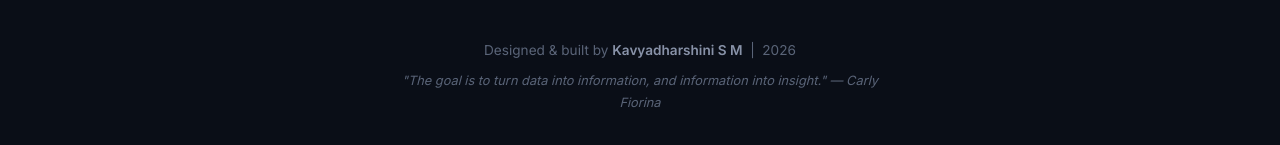
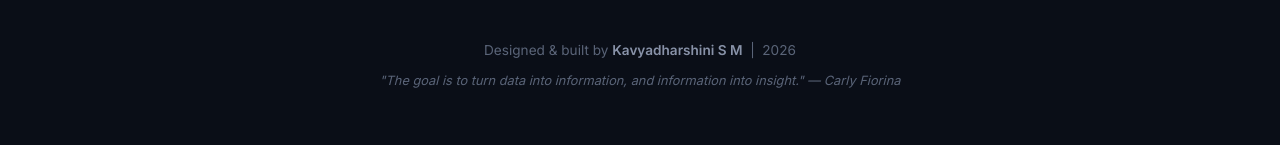
Before and after one commit to Kavyadharshini-S-M/Portfolio, a React (Vite) app: page / in a window 1280 px wide. Shown: the part 8866-9011 px from the top of the page. Built offline with nearby package versions, Linux system fonts and the light colour scheme.

Commit message:
Fix: Ensure footer quote stays on a single line

```diff
--- a/src/index.css
+++ b/src/index.css
@@ -1430,8 +1430,7 @@ strong {
   font-style: italic;
   font-size: 0.8rem !important;
   color: var(--text-muted);
-  max-width: 500px;
-  margin: 0 auto;
+  white-space: nowrap;
 }
 
 /* ═══════════════════════════════════════════════════════
```
